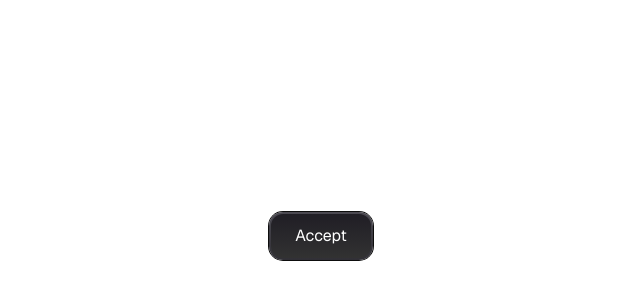
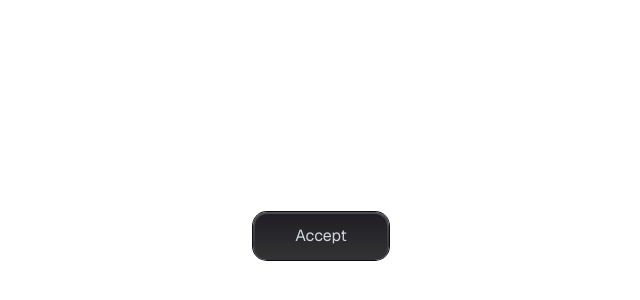
Before and after one commit to mouanvikram/components-challenge, a Next.js app in the folder day-31-to-60/day-43-to-day-60/components/: page / in a window 1280 px wide. Shown: the part 164-464 px from the top of the page, without its empty margins (319-959 px from the left). Built offline with nearby package versions, Linux system fonts and the light colour scheme.

Commit message:
added on tap scale to 0.97

```diff
--- a/day-31-to-60/day-43-to-day-60/components/src/components/ui/button_with_shadows.tsx
+++ b/day-31-to-60/day-43-to-day-60/components/src/components/ui/button_with_shadows.tsx
@@ -10,9 +10,24 @@ type ButtonWithShadow = {
 export function Button({ onClick, children }: ButtonWithShadow) {
 
     return (
-        <motion.div className="px-[2px] py-[2px] rounded-[14px] bg-linear-to-t from-[#313036] to-[#4B4951] shadow-[0px_0px_0px_1px_#0d0d0d] cursor-pointer "
+        <motion.div className="px-[2px] py-[2px] rounded-[14px] bg-linear-to-t from-[#313036] to-[#4B4951] shadow-[0px_0px_0px_1px_#0d0d0d] cursor-pointer"
+            whileTap={{
+                scale: 0.95,
+            }}
+            transition={{
+                ease: "linear",
+                duration: 0.1
+            }}
         >
-            <div className="px-6 py-2.5 bg-linear-to-b from-[#201E25] to-[#323232] rounded-[12px] text-white">{children}</div>
+            <motion.div className="px-10 py-2.5 bg-linear-to-b from-[#201E25] to-[#323232] rounded-[12px] text-gray-300"
+                whileTap={{
+                    scale: 1.02
+                }}
+
+                transition={{
+                    ease: "linear",
+                    duration: 0.1
+                }}>{children}</motion.div>
         </motion.div>
     )
 }
```
